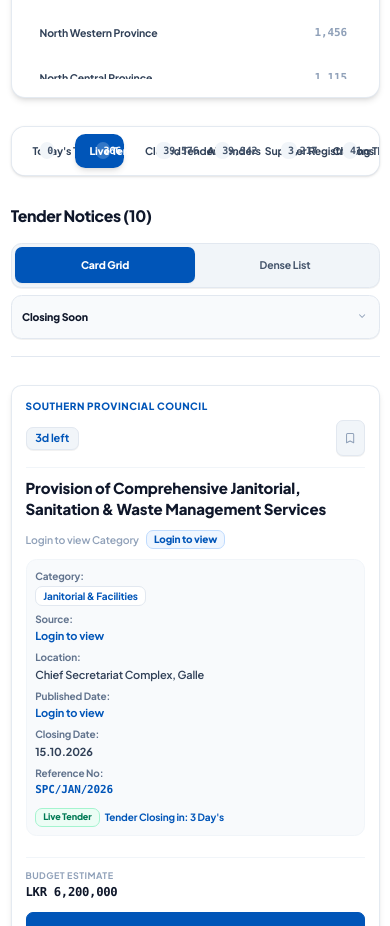
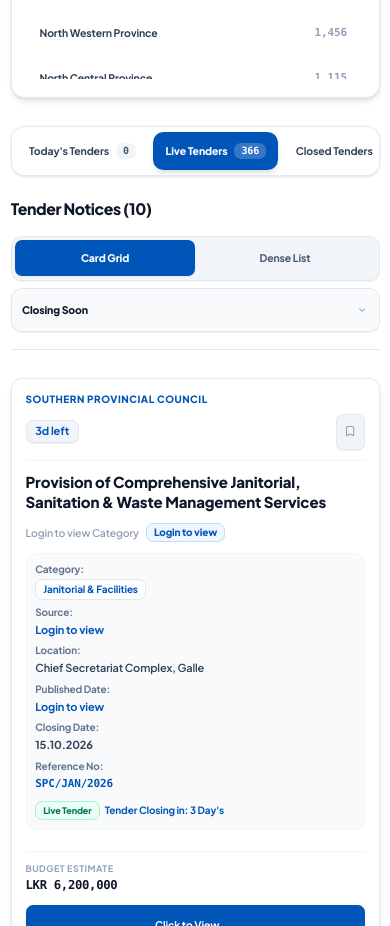
Before and after one commit to WAH-ISHAN/tender, a Next.js app in the folder web/: page / in a window 390 px wide. Shown: the part 2040-2966 px from the top of the page. Built offline with nearby package versions, Linux system fonts and the light colour scheme; a web font is replaced by a local one.

Commit message:
fix(mobile): resolve text overlap in status tabs ribbon by enforcing shrink-0 and robust spacing

```diff
--- a/web/src/app/(public)/page.tsx
+++ b/web/src/app/(public)/page.tsx
@@ -918,8 +918,8 @@ export default function HomePage() {
         {/* RIGHT COLUMN: DIRECT TENDER RESULTS */}
         <main className="lg:col-span-9 xl:col-span-9">
 
-          {/* 3. QUICK STATUS TABS RIBBON (Top Filter Bar) - Updated to match TenderNotices.lk stats */}
-          <div className="bg-white border border-slate-200/90 rounded-2xl p-2 sm:p-2.5 mb-8 sm:mb-10 shadow-sm flex items-center gap-2 overflow-x-auto">
+          {/* 3. QUICK STATUS TABS RIBBON (Top Filter Bar) - Fully Responsive with Zero Text Overlapping */}
+          <div className="bg-white border border-slate-200/90 rounded-2xl p-1.5 xs:p-2 sm:p-2.5 mb-6 xs:mb-8 sm:mb-10 shadow-sm flex items-center gap-1.5 xs:gap-2 overflow-x-auto custom-scrollbar overscroll-x-contain">
             {[
               { id: "today", label: t("todaysTendersLabel"), count: "0" },
               { id: "live", label: t("liveTendersLabel"), count: "366" },
@@ -934,15 +934,15 @@ export default function HomePage() {
                   key={tab.id}
                   type="button"
                   onClick={() => handleStatusTabChange(tab.id as any)}
-                  className={`px-4 py-2.5 rounded-xl text-xs font-black whitespace-nowrap transition-all flex items-center gap-2 cursor-pointer ${
+                  className={`px-3.5 xs:px-4 py-2 xs:py-2.5 rounded-xl text-xs font-black whitespace-nowrap transition-all flex items-center gap-2 shrink-0 cursor-pointer min-h-[38px] ${
                     isActive
                       ? "bg-[#0055B8] text-white shadow-md"
-                      : "text-slate-700 hover:bg-slate-100 font-bold"
+                      : "text-slate-700 hover:bg-slate-100 active:bg-slate-200 font-bold"
                   }`}
                 >
-                  <span>{tab.label}</span>
-                  <span className={`px-2 py-0.5 rounded-lg text-[10px] font-mono ${
-                    isActive ? "bg-white/20 text-white" : "bg-[#F1F5F9] text-slate-600 font-bold"
+                  <span className="whitespace-nowrap shrink-0">{tab.label}</span>
+                  <span className={`px-2 py-0.5 rounded-lg text-[10px] font-mono shrink-0 whitespace-nowrap font-bold ${
+                    isActive ? "bg-white/20 text-white" : "bg-[#F1F5F9] text-slate-600"
                   }`}>
                     {tab.count}
                   </span>
```
